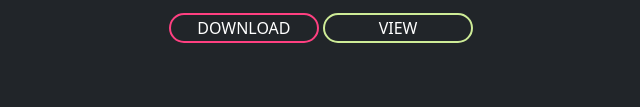
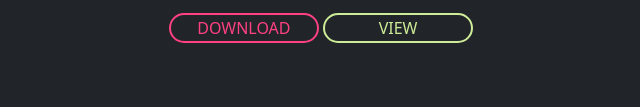
Before and after one commit to miraEbrahim/miraEbrahim.github.io, a website: page index.html in a window 1280 px wide. Shown: the part 424-531 px from the top of the page, without its empty margins (319-959 px from the left). Drawn offline with nearby package versions, Linux system fonts and the light colour scheme.

Commit message:
Update style.css

```diff
--- a/css/style.css
+++ b/css/style.css
@@ -141,10 +141,10 @@ ul {
 
 .primary-btn a {
     text-decoration: none;
-    color: #fff;
+    color: #ff4081;
 }
 
 .secondary-btn a {
     text-decoration: none;
-    color: #fff;
+    color: #CEEC97;
 }
```
